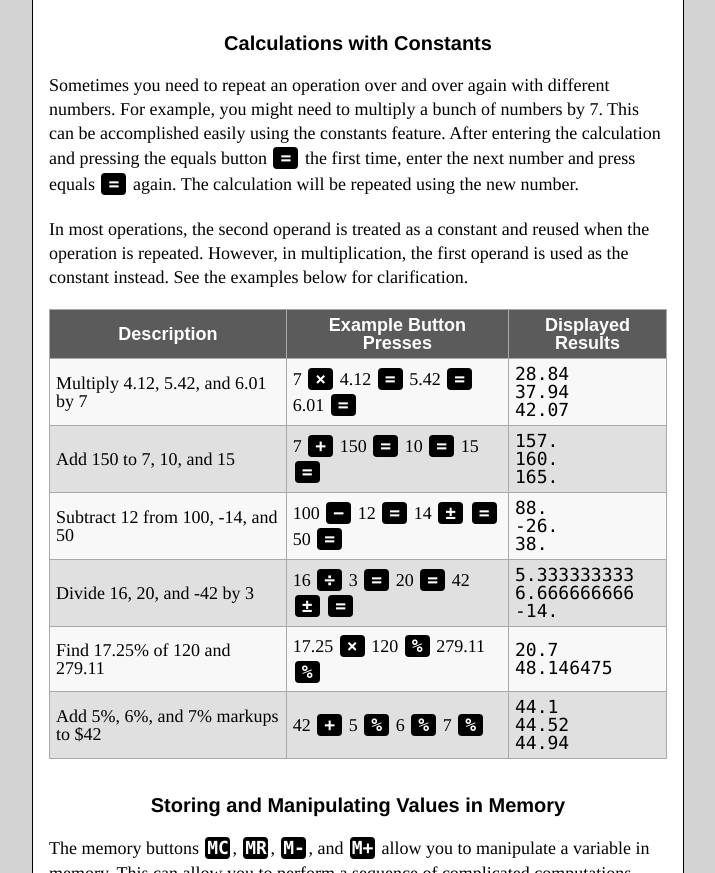
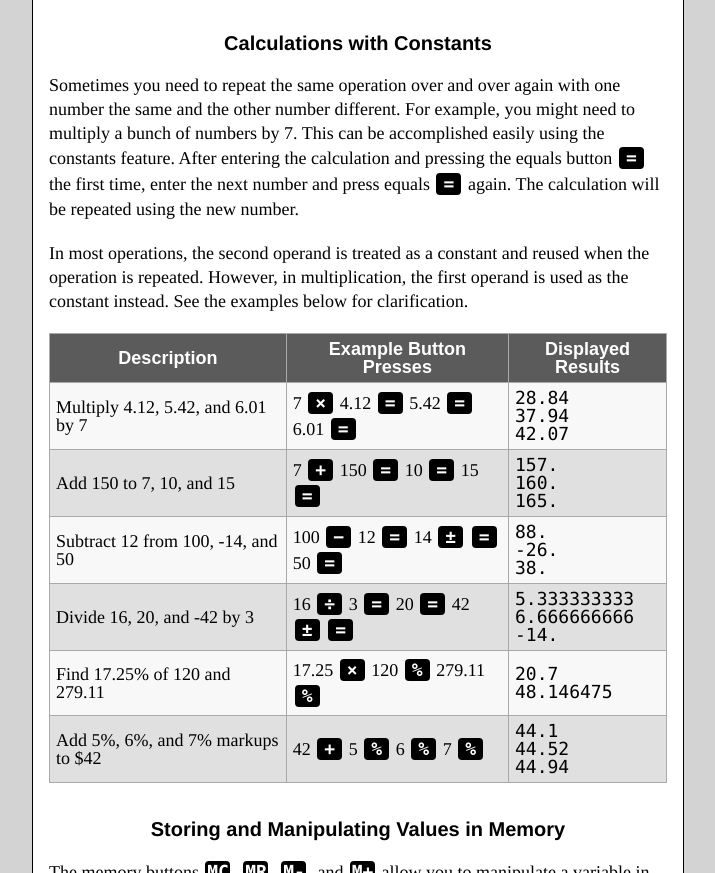
Before and after one commit to gkikola/simplecalc, a plain HTML site: page help.html in a window 1280 px wide. Shown: the part 3677-4550 px from the top of the page, without its empty margins (282-997 px from the left). Drawn offline with Linux system fonts and the light colour scheme.

Commit message:
Make further clarification in Readme and Help page

```diff
--- a/help.html
+++ b/help.html
@@ -573,12 +573,13 @@
           <h4 id="constants">Calculations with Constants</h4>
 
           <p>
-            Sometimes you need to repeat an operation over and over again with
-            different numbers. For example, you might need to multiply a bunch
-            of numbers by 7. This can be accomplished easily using the
-            constants feature. After entering the calculation and pressing the
-            equals button <span class="button">=</span> the first time, enter
-            the next number and press equals <span class="button">=</span>
+            Sometimes you need to repeat the same operation over and over
+            again with one number the same and the other number different. For
+            example, you might need to multiply a bunch of numbers by 7. This
+            can be accomplished easily using the constants feature. After
+            entering the calculation and pressing the equals
+            button <span class="button">=</span> the first time, enter the
+            next number and press equals <span class="button">=</span>
             again. The calculation will be repeated using the new number.
           </p>
 
```
Also changed, not shown: 1 other file.
